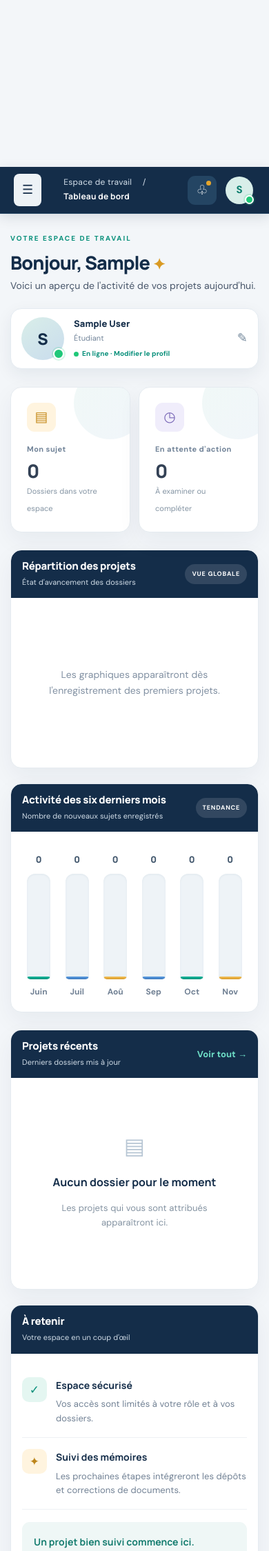
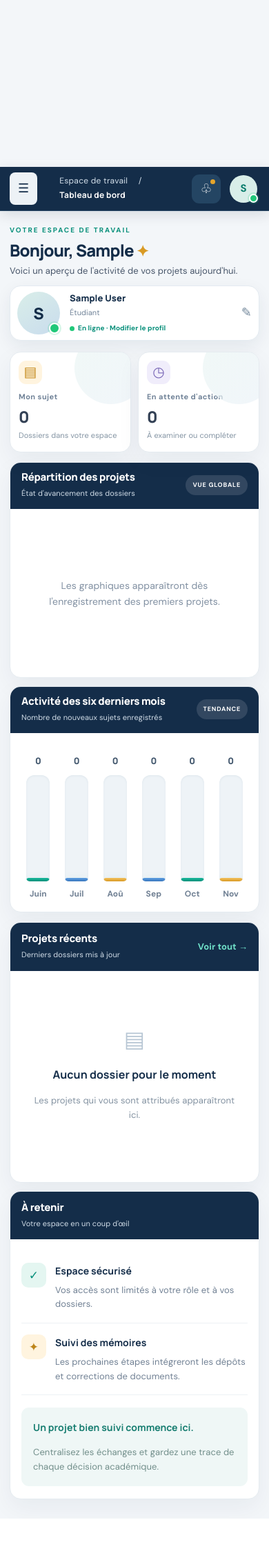
Before and after one commit to virgileNVEDA/gestion-projets-tutores, a Flask app: page /dashboard in a window 390 px wide. Shown: the part 602-2851 px from the top of the page at 69% size. After the commit the page ends 2804 px from the top, so only its background shows below. Run offline with Flask 3, Linux system fonts and the light colour scheme; the visitor is signed in with stand-in values (Sample User, id 1); data comes from the database, SQL or seed files in the repository; data that the repository does not hold is empty.

Commit message:
Réinitialiser la structure du tableau de bord sans décalages cumulés

```diff
--- a/app/static/css/app.css
+++ b/app/static/css/app.css
@@ -354,3 +354,35 @@ thead th{background:#e8eef4;color:#334155}
 .sidebar{flex:0 0 278px}
 @media(max-width:1150px) and (min-width:781px){.sidebar{flex-basis:250px}}
 @media(max-width:780px){.sidebar{position:fixed;inset:0 auto 0 0;width:min(280px,86vw);flex:none}.main-area{width:100%;margin-left:0!important;padding-top:0!important}.topbar{position:sticky!important;top:0!important;left:0!important;min-height:68px}.page-content{padding:22px 15px 36px!important;min-height:calc(100vh - 68px)}}
+
+
+/* RESET STRUCTUREL DU TABLEAU DE BORD — annule les anciens décalages cumulés */
+.app-shell{display:block!important;min-height:100vh}
+.sidebar{position:fixed!important;left:0!important;top:0!important;bottom:0!important;width:278px!important;flex:none!important}
+.main-area{display:block!important;margin-left:278px!important;padding:0!important;min-height:100vh!important;width:auto!important}
+.topbar{position:relative!important;inset:auto!important;width:100%!important;min-height:68px!important}
+.page-content{display:block!important;position:relative!important;margin:0 auto!important;padding:22px 28px 34px!important;min-height:0!important;height:auto!important;max-width:1760px}
+.page-content>.welcome-row{margin-top:0!important;padding-top:0!important}
+@media(max-width:1150px) and (min-width:781px){
+ .sidebar{width:250px!important}
+ .main-area{margin-left:250px!important}
+ .page-content{padding:20px 22px 30px!important}
+}
+@media(max-width:780px){
+ .app-shell{display:block!important;min-height:100svh!important}
+ .sidebar{position:fixed!important;inset:0 auto 0 0!important;width:min(280px,86vw)!important;flex:none!important}
+ .main-area{display:block!important;width:100%!important;max-width:100%!important;margin:0!important;padding:0!important;min-height:0!important}
+ .topbar{position:relative!important;inset:auto!important;left:auto!important;right:auto!important;width:100%!important;min-height:64px!important;height:64px!important;padding:0 14px!important;transform:none!important}
+ .page-content{display:block!important;width:100%!important;max-width:none!important;margin:0!important;padding:14px 14px 28px!important;min-height:0!important;height:auto!important;top:auto!important;transform:none!important}
+ .page-content>.welcome-row{margin:0 0 16px!important;padding:0!important;gap:10px!important}
+ .welcome-row h1{margin:4px 0!important;font-size:24px!important}
+ .welcome-row p{margin:0!important;font-size:13px!important}
+ .dashboard-profile{padding:8px 10px!important}
+ .stats-grid{margin:0 0 14px!important;gap:10px!important}
+ .stat-card{min-height:112px!important;padding:12px!important}
+ .stat-icon{width:34px!important;height:34px!important;margin-bottom:9px!important}
+ .stat-card strong{font-size:23px!important}
+ .charts-grid{margin:0 0 14px!important;gap:12px!important}
+ .chart-panel{min-height:0!important;padding:16px!important}
+ .content-grid{gap:12px!important}
+}
```
